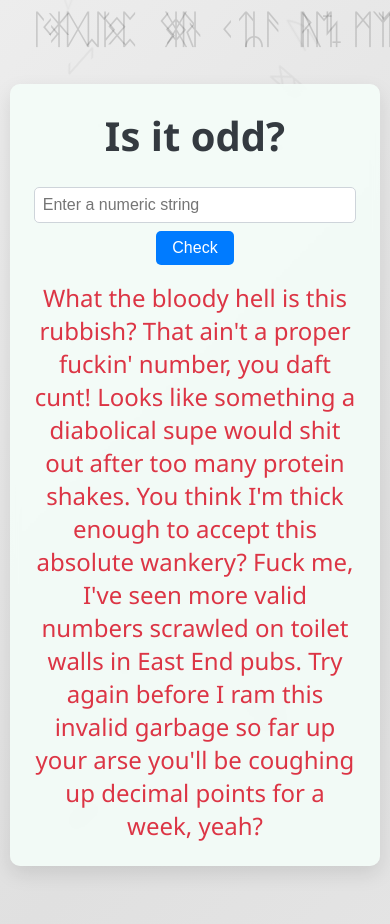
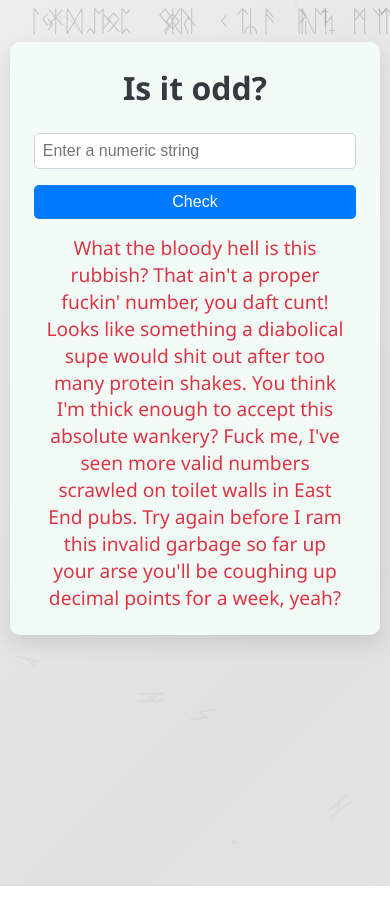
Before and after one commit to taan-sen/oddinary, a plain HTML site: page index.html in a window 390 px wide. Both pictures are taken after a click on the button "Check". After the commit the page ends 886 px from the top, so only its background shows below. Drawn offline with Linux system fonts and the light colour scheme.

Commit message:
fixed animation

```diff
--- a/index.html
+++ b/index.html
@@ -7,54 +7,53 @@
   <link rel="stylesheet" href="style.css" />
 </head>
 <body>
-  <!-- Background Symbols -->
+  <!-- Background Symbols with UPDATED vertical animations -->
   <div class="background-symbols">
-    <!-- All runic symbols with random directional animations -->
-    <!-- Row 1 - different directions, positions and timings -->
-    <span style="left: 5%; animation-name: floatUpRight; animation-duration: 28s; animation-timing-function: linear; animation-iteration-count: infinite; animation-delay: 0s;">ᚠ</span>
-    <span style="left: 15%; animation-name: floatDownLeft; animation-duration: 34s; animation-timing-function: linear; animation-iteration-count: infinite; animation-delay: 5s;">ᚢ</span>
-    <span style="left: 25%; animation-name: floatUpLeft; animation-duration: 30s; animation-timing-function: linear; animation-iteration-count: infinite; animation-delay: 10s;">ᚦ</span>
-    <span style="left: 35%; animation-name: floatDownRight; animation-duration: 36s; animation-timing-function: linear; animation-iteration-count: infinite; animation-delay: 2s;">ᚨ</span>
-    <span style="left: 45%; animation-name: floatUpRight; animation-duration: 32s; animation-timing-function: linear; animation-iteration-count: infinite; animation-delay: 8s;">ᚱ</span>
-    <span style="left: 55%; animation-name: floatDownLeft; animation-duration: 29s; animation-timing-function: linear; animation-iteration-count: infinite; animation-delay: 15s;">ᚲ</span>
-    <span style="left: 65%; animation-name: floatUpLeft; animation-duration: 33s; animation-timing-function: linear; animation-iteration-count: infinite; animation-delay: 7s;">ᚷ</span>
-    <span style="left: 75%; animation-name: floatDownRight; animation-duration: 31s; animation-timing-function: linear; animation-iteration-count: infinite; animation-delay: 12s;">ᚹ</span>
-    <span style="left: 85%; animation-name: floatUpRight; animation-duration: 35s; animation-timing-function: linear; animation-iteration-count: infinite; animation-delay: 3s;">ᚺ</span>
-    <span style="left: 95%; animation-name: floatDownLeft; animation-duration: 27s; animation-timing-function: linear; animation-iteration-count: infinite; animation-delay: 18s;">ᛉ</span>
+    <!-- Row 1 - alternating floatUp and floatDown -->
+    <span style="left: 5%; animation-name: floatUp; animation-duration: 28s; animation-timing-function: linear; animation-iteration-count: infinite; animation-delay: 0s;">ᚠ</span>
+    <span style="left: 15%; animation-name: floatDown; animation-duration: 34s; animation-timing-function: linear; animation-iteration-count: infinite; animation-delay: 5s;">ᚢ</span>
+    <span style="left: 25%; animation-name: floatUp; animation-duration: 30s; animation-timing-function: linear; animation-iteration-count: infinite; animation-delay: 10s;">ᚦ</span>
+    <span style="left: 35%; animation-name: floatDown; animation-duration: 36s; animation-timing-function: linear; animation-iteration-count: infinite; animation-delay: 2s;">ᚨ</span>
+    <span style="left: 45%; animation-name: floatUp; animation-duration: 32s; animation-timing-function: linear; animation-iteration-count: infinite; animation-delay: 8s;">ᚱ</span>
+    <span style="left: 55%; animation-name: floatDown; animation-duration: 29s; animation-timing-function: linear; animation-iteration-count: infinite; animation-delay: 15s;">ᚲ</span>
+    <span style="left: 65%; animation-name: floatUp; animation-duration: 33s; animation-timing-function: linear; animation-iteration-count: infinite; animation-delay: 7s;">ᚷ</span>
+    <span style="left: 75%; animation-name: floatDown; animation-duration: 31s; animation-timing-function: linear; animation-iteration-count: infinite; animation-delay: 12s;">ᚹ</span>
+    <span style="left: 85%; animation-name: floatUp; animation-duration: 35s; animation-timing-function: linear; animation-iteration-count: infinite; animation-delay: 3s;">ᚺ</span>
+    <span style="left: 95%; animation-name: floatDown; animation-duration: 27s; animation-timing-function: linear; animation-iteration-count: infinite; animation-delay: 18s;">ᛉ</span>
 
-    <!-- Row 2 - more runic symbols -->
-    <span style="left: 10%; animation-name: floatUpLeft; animation-duration: 29s; animation-timing-function: linear; animation-iteration-count: infinite; animation-delay: 22s;">ᛃ</span>
-    <span style="left: 20%; animation-name: floatDownRight; animation-duration: 34s; animation-timing-function: linear; animation-iteration-count: infinite; animation-delay: 4s;">ᛇ</span>
-    <span style="left: 30%; animation-name: floatUpRight; animation-duration: 26s; animation-timing-function: linear; animation-iteration-count: infinite; animation-delay: 9s;">ᛈ</span>
-    <span style="left: 40%; animation-name: floatDownLeft; animation-duration: 32s; animation-timing-function: linear; animation-iteration-count: infinite; animation-delay: 16s;">ᛊ</span>
-    <span style="left: 50%; animation-name: floatUpLeft; animation-duration: 30s; animation-timing-function: linear; animation-iteration-count: infinite; animation-delay: 1s;">ᛋ</span>
-    <span style="left: 60%; animation-name: floatDownRight; animation-duration: 28s; animation-timing-function: linear; animation-iteration-count: infinite; animation-delay: 14s;">ᛏ</span>
-    <span style="left: 70%; animation-name: floatUpRight; animation-duration: 35s; animation-timing-function: linear; animation-iteration-count: infinite; animation-delay: 6s;">ᛒ</span>
-    <span style="left: 80%; animation-name: floatDownLeft; animation-duration: 27s; animation-timing-function: linear; animation-iteration-count: infinite; animation-delay: 19s;">ᛖ</span>
-    <span style="left: 90%; animation-name: floatUpLeft; animation-duration: 33s; animation-timing-function: linear; animation-iteration-count: infinite; animation-delay: 11s;">ᛗ</span>
+    <!-- Row 2 - more runic symbols with alternating animations -->
+    <span style="left: 10%; animation-name: floatUp; animation-duration: 29s; animation-timing-function: linear; animation-iteration-count: infinite; animation-delay: 22s;">ᛃ</span>
+    <span style="left: 20%; animation-name: floatDown; animation-duration: 34s; animation-timing-function: linear; animation-iteration-count: infinite; animation-delay: 4s;">ᛇ</span>
+    <span style="left: 30%; animation-name: floatUp; animation-duration: 26s; animation-timing-function: linear; animation-iteration-count: infinite; animation-delay: 9s;">ᛈ</span>
+    <span style="left: 40%; animation-name: floatDown; animation-duration: 32s; animation-timing-function: linear; animation-iteration-count: infinite; animation-delay: 16s;">ᛊ</span>
+    <span style="left: 50%; animation-name: floatUp; animation-duration: 30s; animation-timing-function: linear; animation-iteration-count: infinite; animation-delay: 1s;">ᛋ</span>
+    <span style="left: 60%; animation-name: floatDown; animation-duration: 28s; animation-timing-function: linear; animation-iteration-count: infinite; animation-delay: 14s;">ᛏ</span>
+    <span style="left: 70%; animation-name: floatUp; animation-duration: 35s; animation-timing-function: linear; animation-iteration-count: infinite; animation-delay: 6s;">ᛒ</span>
+    <span style="left: 80%; animation-name: floatDown; animation-duration: 27s; animation-timing-function: linear; animation-iteration-count: infinite; animation-delay: 19s;">ᛖ</span>
+    <span style="left: 90%; animation-name: floatUp; animation-duration: 33s; animation-timing-function: linear; animation-iteration-count: infinite; animation-delay: 11s;">ᛗ</span>
 
-    <!-- Row 3 - even more runic symbols -->
-    <span style="left: 7%; animation-name: floatDownRight; animation-duration: 31s; animation-timing-function: linear; animation-iteration-count: infinite; animation-delay: 17s;">ᛚ</span>
-    <span style="left: 17%; animation-name: floatUpRight; animation-duration: 29s; animation-timing-function: linear; animation-iteration-count: infinite; animation-delay: 8s;">ᛞ</span>
-    <span style="left: 27%; animation-name: floatDownLeft; animation-duration: 34s; animation-timing-function: linear; animation-iteration-count: infinite; animation-delay: 13s;">ᛟ</span>
-    <span style="left: 37%; animation-name: floatUpLeft; animation-duration: 32s; animation-timing-function: linear; animation-iteration-count: infinite; animation-delay: 0s;">ᚻ</span>
-    <span style="left: 47%; animation-name: floatDownRight; animation-duration: 28s; animation-timing-function: linear; animation-iteration-count: infinite; animation-delay: 20s;">ᚾ</span>
-    <span style="left: 57%; animation-name: floatUpRight; animation-duration: 30s; animation-timing-function: linear; animation-iteration-count: infinite; animation-delay: 5s;">ᚪ</span>
-    <span style="left: 67%; animation-name: floatDownLeft; animation-duration: 35s; animation-timing-function: linear; animation-iteration-count: infinite; animation-delay: 15s;">ᚫ</span>
-    <span style="left: 77%; animation-name: floatUpLeft; animation-duration: 27s; animation-timing-function: linear; animation-iteration-count: infinite; animation-delay: 10s;">ᚣ</span>
-    <span style="left: 87%; animation-name: floatDownRight; animation-duration: 33s; animation-timing-function: linear; animation-iteration-count: infinite; animation-delay: 2s;">ᚸ</span>
-    <span style="left: 97%; animation-name: floatUpRight; animation-duration: 29s; animation-timing-function: linear; animation-iteration-count: infinite; animation-delay: 25s;">ᛠ</span>
+    <!-- Row 3 - even more runic symbols with alternating patterns -->
+    <span style="left: 7%; animation-name: floatDown; animation-duration: 31s; animation-timing-function: linear; animation-iteration-count: infinite; animation-delay: 17s;">ᛚ</span>
+    <span style="left: 17%; animation-name: floatUp; animation-duration: 29s; animation-timing-function: linear; animation-iteration-count: infinite; animation-delay: 8s;">ᛞ</span>
+    <span style="left: 27%; animation-name: floatDown; animation-duration: 34s; animation-timing-function: linear; animation-iteration-count: infinite; animation-delay: 13s;">ᛟ</span>
+    <span style="left: 37%; animation-name: floatUp; animation-duration: 32s; animation-timing-function: linear; animation-iteration-count: infinite; animation-delay: 0s;">ᚻ</span>
+    <span style="left: 47%; animation-name: floatDown; animation-duration: 28s; animation-timing-function: linear; animation-iteration-count: infinite; animation-delay: 20s;">ᚾ</span>
+    <span style="left: 57%; animation-name: floatUp; animation-duration: 30s; animation-timing-function: linear; animation-iteration-count: infinite; animation-delay: 5s;">ᚪ</span>
+    <span style="left: 67%; animation-name: floatDown; animation-duration: 35s; animation-timing-function: linear; animation-iteration-count: infinite; animation-delay: 15s;">ᚫ</span>
+    <span style="left: 77%; animation-name: floatUp; animation-duration: 27s; animation-timing-function: linear; animation-iteration-count: infinite; animation-delay: 10s;">ᚣ</span>
+    <span style="left: 87%; animation-name: floatDown; animation-duration: 33s; animation-timing-function: linear; animation-iteration-count: infinite; animation-delay: 2s;">ᚸ</span>
+    <span style="left: 97%; animation-name: floatUp; animation-duration: 29s; animation-timing-function: linear; animation-iteration-count: infinite; animation-delay: 25s;">ᛠ</span>
 
-    <!-- Row 4 - additional runic symbols -->
-    <span style="left: 12%; animation-name: floatDownLeft; animation-duration: 31s; animation-timing-function: linear; animation-iteration-count: infinite; animation-delay: 9s;">ᛡ</span>
-    <span style="left: 22%; animation-name: floatUpLeft; animation-duration: 28s; animation-timing-function: linear; animation-iteration-count: infinite; animation-delay: 22s;">ᛢ</span>
-    <span style="left: 32%; animation-name: floatDownRight; animation-duration: 34s; animation-timing-function: linear; animation-iteration-count: infinite; animation-delay: 7s;">ᛣ</span>
-    <span style="left: 42%; animation-name: floatUpRight; animation-duration: 30s; animation-timing-function: linear; animation-iteration-count: infinite; animation-delay: 18s;">ᛤ</span>
-    <span style="left: 52%; animation-name: floatDownLeft; animation-duration: 36s; animation-timing-function: linear; animation-iteration-count: infinite; animation-delay: 3s;">ᛥ</span>
-    <span style="left: 62%; animation-name: floatUpLeft; animation-duration: 29s; animation-timing-function: linear; animation-iteration-count: infinite; animation-delay: 21s;">ᛦ</span>
-    <span style="left: 72%; animation-name: floatDownRight; animation-duration: 33s; animation-timing-function: linear; animation-iteration-count: infinite; animation-delay: 6s;">ᛩ</span>
-    <span style="left: 82%; animation-name: floatUpRight; animation-duration: 27s; animation-timing-function: linear; animation-iteration-count: infinite; animation-delay: 19s;">ᛪ</span>
-    <span style="left: 92%; animation-name: floatDownLeft; animation-duration: 35s; animation-timing-function: linear; animation-iteration-count: infinite; animation-delay: 1s;">ᛮ</span>
+    <!-- Row 4 - additional runic symbols with alternating vertical animations -->
+    <span style="left: 12%; animation-name: floatDown; animation-duration: 31s; animation-timing-function: linear; animation-iteration-count: infinite; animation-delay: 9s;">ᛡ</span>
+    <span style="left: 22%; animation-name: floatUp; animation-duration: 28s; animation-timing-function: linear; animation-iteration-count: infinite; animation-delay: 22s;">ᛢ</span>
+    <span style="left: 32%; animation-name: floatDown; animation-duration: 34s; animation-timing-function: linear; animation-iteration-count: infinite; animation-delay: 7s;">ᛣ</span>
+    <span style="left: 42%; animation-name: floatUp; animation-duration: 30s; animation-timing-function: linear; animation-iteration-count: infinite; animation-delay: 18s;">ᛤ</span>
+    <span style="left: 52%; animation-name: floatDown; animation-duration: 36s; animation-timing-function: linear; animation-iteration-count: infinite; animation-delay: 3s;">ᛥ</span>
+    <span style="left: 62%; animation-name: floatUp; animation-duration: 29s; animation-timing-function: linear; animation-iteration-count: infinite; animation-delay: 21s;">ᛦ</span>
+    <span style="left: 72%; animation-name: floatDown; animation-duration: 33s; animation-timing-function: linear; animation-iteration-count: infinite; animation-delay: 6s;">ᛩ</span>
+    <span style="left: 82%; animation-name: floatUp; animation-duration: 27s; animation-timing-function: linear; animation-iteration-count: infinite; animation-delay: 19s;">ᛪ</span>
+    <span style="left: 92%; animation-name: floatDown; animation-duration: 35s; animation-timing-function: linear; animation-iteration-count: infinite; animation-delay: 1s;">ᛮ</span>
   </div>
 
   <!-- Main Container -->
--- a/script.js
+++ b/script.js
@@ -6,10 +6,14 @@ function checkOdd() {
   // Clear previous response
   responseElement.style.opacity = '0';
 
+  // Remove any previous classes
+  responseElement.classList.remove('odd-response', 'even-response', 'error-response');
+
   // Validate input is numeric
   if (!/^\d+$/.test(input)) {
     setTimeout(() => {
       responseElement.textContent = 'What the bloody hell is this rubbish? That ain\'t a proper fuckin\' number, you daft cunt! Looks like something a diabolical supe would shit out after too many protein shakes. You think I\'m thick enough to accept this absolute wankery? Fuck me, I\'ve seen more valid numbers scrawled on toilet walls in East End pubs. Try again before I ram this invalid garbage so far up your arse you\'ll be coughing up decimal points for a week, yeah?';
+      responseElement.classList.add('error-response'); // Add error class for red text
       responseElement.style.opacity = '1';
     }, 300);
     return;
@@ -24,6 +28,14 @@ function checkOdd() {
   // Display result with a slight delay for animation effect
   setTimeout(() => {
     responseElement.textContent = isOdd ? 'Yeah!! It\'s odd !! ' : 'It\'s a fuckin\' even number, innit? None of that odd number bollocks. Proper divisible by two, like God and the Queen intended.';
+
+    // Add appropriate class based on odd/even
+    if (isOdd) {
+      responseElement.classList.add('odd-response'); // Green for odd
+    } else {
+      responseElement.classList.add('even-response'); // Red for even
+    }
+
     responseElement.style.opacity = '1';
 
     // Add a small visual effect to the background symbols
@@ -31,7 +43,7 @@ function checkOdd() {
   }, 300);
 }
 
-// Function to add temporary additional symbols when answer is shown
+// UPDATED: Function to add temporary additional symbols when answer is shown
 function addTemporarySymbols(isOdd) {
   const container = document.querySelector('.background-symbols');
 
@@ -49,26 +61,30 @@ function addTemporarySymbols(isOdd) {
     }
 
     // Set truly random starting position across the full width
-    const left = Math.random() * 90 + 5;
+    // Distribute evenly to avoid clumping on mobile
+    const left = 5 + ((i * 9) % 90) + (Math.random() * 5);
     symbol.style.left = `${left}%`;
-    symbol.style.fontSize = '3rem';
 
-    // Random animation direction
-    const animations = ['floatUpRight', 'floatUpLeft', 'floatDownRight', 'floatDownLeft'];
-    const randomAnimation = animations[Math.floor(Math.random() * animations.length)];
+    // Adjust font size based on screen width
+    const isMobile = window.innerWidth <= 600;
+    symbol.style.fontSize = isMobile ? '2rem' : '3rem';
+
+    // UPDATED: Strictly vertical animations - alternating up and down
+    const isUpward = i % 2 === 0;
+    const animation = isUpward ? 'floatUp' : 'floatDown';
 
     // Set animation properties
-    symbol.style.animationName = randomAnimation;
+    symbol.style.animationName = animation;
     symbol.style.animationDuration = (Math.random() * 10 + 15) + 's'; // 15-25 seconds
     symbol.style.animationDelay = '0s';
     symbol.style.animationTimingFunction = 'linear';
     symbol.style.animationIterationCount = 'infinite';
 
     // Color based on odd/even - slightly darker than regular symbols
-    symbol.style.color = isOdd ? 'rgba(100, 30, 40, 0.2)' : 'rgba(30, 40, 100, 0.2)';
+    symbol.style.color = isOdd ? 'rgba(40, 167, 69, 0.2)' : 'rgba(220, 53, 69, 0.2)'; // Green for odd, Red for even
 
-    // Random starting position based on the animation direction
-    if (randomAnimation === 'floatUpRight' || randomAnimation === 'floatUpLeft') {
+    // Set starting position based on animation direction
+    if (isUpward) {
       symbol.style.top = (Math.random() * 50 + 50) + '%'; // 50-100% from top (bottom half)
     } else {
       symbol.style.top = (Math.random() * 50) + '%'; // 0-50% from top (top half)
@@ -92,3 +108,13 @@ document.getElementById('numberInput').addEventListener('keyup', function(event)
     checkOdd();
   }
 });
+
+// ADDED: Listen for window resize to adjust rune sizing
+window.addEventListener('resize', function() {
+  const symbols = document.querySelectorAll('.background-symbols span');
+  const isMobile = window.innerWidth <= 600;
+
+  symbols.forEach(symbol => {
+    symbol.style.fontSize = isMobile ? '1.8rem' : '2.5rem';
+  });
+});
--- a/style.css
+++ b/style.css
@@ -58,11 +58,10 @@ body {
   /* Animation properties will be set individually in HTML */
 }
 
-/* Different floating animations for random directions across the whole screen */
-@keyframes floatUpRight {
+/* UPDATED: Vertical floating animations only - no diagonal movement */
+@keyframes floatUp {
   0% {
     top: 110%;
-    left: 10%;
     opacity: 0;
     transform: rotate(0deg);
   }
@@ -74,37 +73,14 @@ body {
   }
   100% {
     top: -10%;
-    left: 70%;
     opacity: 0;
     transform: rotate(360deg);
   }
 }
 
-@keyframes floatUpLeft {
-  0% {
-    top: 110%;
-    left: 80%;
-    opacity: 0;
-    transform: rotate(0deg);
-  }
-  10% {
-    opacity: 0.3;
-  }
-  90% {
-    opacity: 0.2;
-  }
-  100% {
-    top: -10%;
-    left: 20%;
-    opacity: 0;
-    transform: rotate(-360deg);
-  }
-}
-
-@keyframes floatDownRight {
+@keyframes floatDown {
   0% {
     top: -10%;
-    left: 10%;
     opacity: 0;
     transform: rotate(0deg);
   }
@@ -116,28 +92,6 @@ body {
   }
   100% {
     top: 110%;
-    left: 80%;
-    opacity: 0;
-    transform: rotate(360deg);
-  }
-}
-
-@keyframes floatDownLeft {
-  0% {
-    top: -10%;
-    left: 80%;
-    opacity: 0;
-    transform: rotate(0deg);
-  }
-  10% {
-    opacity: 0.3;
-  }
-  90% {
-    opacity: 0.2;
-  }
-  100% {
-    top: 110%;
-    left: 10%;
     opacity: 0;
     transform: rotate(-360deg);
   }
@@ -221,26 +175,65 @@ button:active {
   transform: translateY(0);
 }
 
-/* Output */
+/* Output - UPDATED to change colors based on content */
 .response-message {
   font-size: 1.5rem;
-  color: #dc3545;
   margin-top: 1rem;
-  transition: opacity 0.3s;
+  transition: opacity 0.3s, color 0.3s;
+  /* UPDATED: Better word wrapping without breaking words */
+  word-break: normal;
+  overflow-wrap: normal;
+  white-space: normal;
+  hyphens: none;
 }
 
-/* Responsive adjustments */
+/* Classes for different response types */
+.odd-response {
+  color: #28a745; /* Green color for odd numbers */
+}
+
+.even-response, .error-response {
+  color: #dc3545; /* Red color for even numbers and errors */
+}
+
+/* IMPROVED: Responsive adjustments */
 @media (max-width: 600px) {
   .container {
     width: 95%;
     padding: 1.5rem;
+    margin: 5vh auto 0 auto; /* Less top margin on mobile */
+    max-height: 90vh; /* Limit height on mobile */
+    overflow-y: auto; /* Add scroll if needed */
+  }
+
+  .container h1 {
+    font-size: 2rem; /* Smaller heading on mobile */
   }
 
   .input-group {
     flex-direction: column;
+    width: 100%;
   }
 
   input[type="text"] {
     width: 100%;
+    margin-bottom: 0.5rem;
+  }
+
+  button {
+    width: 100%;
+  }
+
+  .response-message {
+    font-size: 1.2rem; /* Smaller response text on mobile */
+    padding: 0 0.5rem;
+    line-height: 1.4; /* Better line spacing for readability */
+    overflow-wrap: normal;
+    word-break: normal;
+  }
+
+  /* Smaller runes on mobile */
+  .background-symbols span {
+    font-size: 1.8rem;
   }
 }
```
